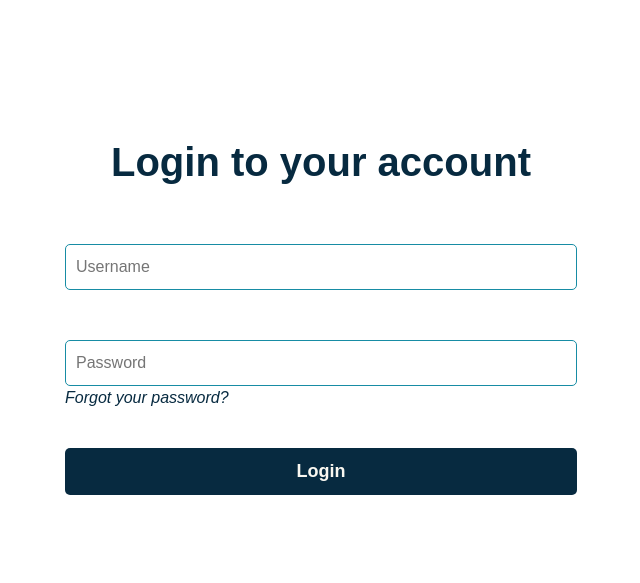
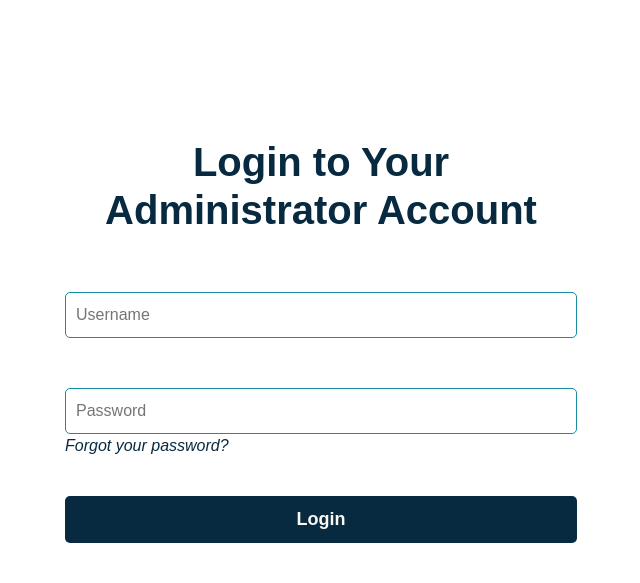
Before and after one commit to Clinic-Directory-2021/web_based_clinic_directory_admin, a Django app: page / in a window 1280 px wide. Shown: the part 70-653 px from the top of the page, without its empty margins (319-959 px from the left). Run offline with Django 3.2, Linux system fonts and the light colour scheme; some libraries are stand-ins or nearby versions.

Commit message:
Update login.html

```diff
--- a/main_app/templates/login.html
+++ b/main_app/templates/login.html
@@ -3,7 +3,7 @@
 <div class='login-content'>
     <form method='post' id="loginForm">
     {% csrf_token %}
-    <h1 class='login-h1'>Login to your account</h1>
+    <h1 class='login-h1'>Login to Your Administrator Account</h1>
     <input required type="text" name="login_username" id="login_email" placeholder="Username" class='login-input'>
     <input required type="password" name="login_password" id="login_password" placeholder="Password" class='login-input'>
     <br>
```
